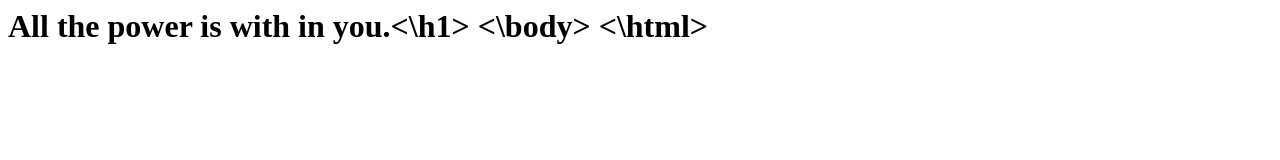
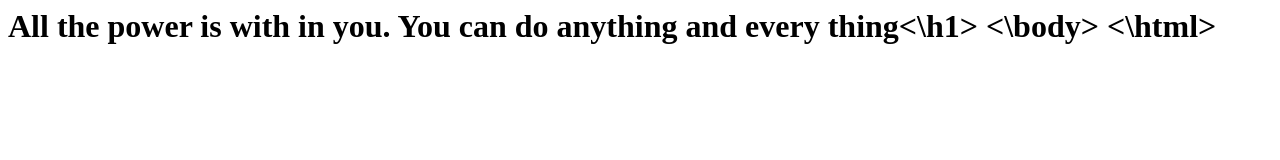
Before and after one commit to ouobarro/firstgitrepo, a plain HTML site: page index.html in a window 1280 px wide. Drawn offline with Linux system fonts and the light colour scheme.

Commit message:
completed the first quote

```diff
--- a/index.html
+++ b/index.html
@@ -1,5 +1,5 @@
 <html>
 	<body>
-		<h1>All the power is with in you.<\h1>
+		<h1>All the power is with in you. You can do anything and every thing<\h1>
 	<\body>
 <\html>
```
